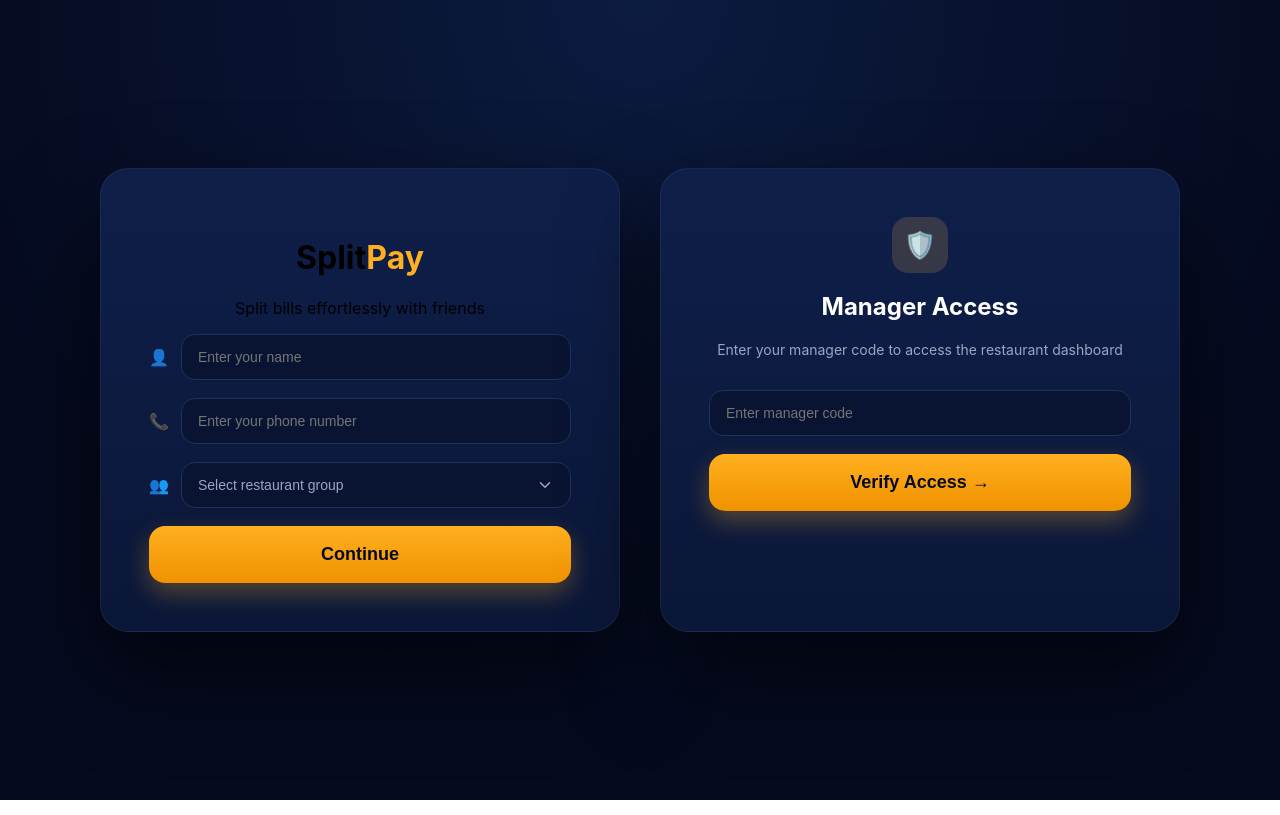
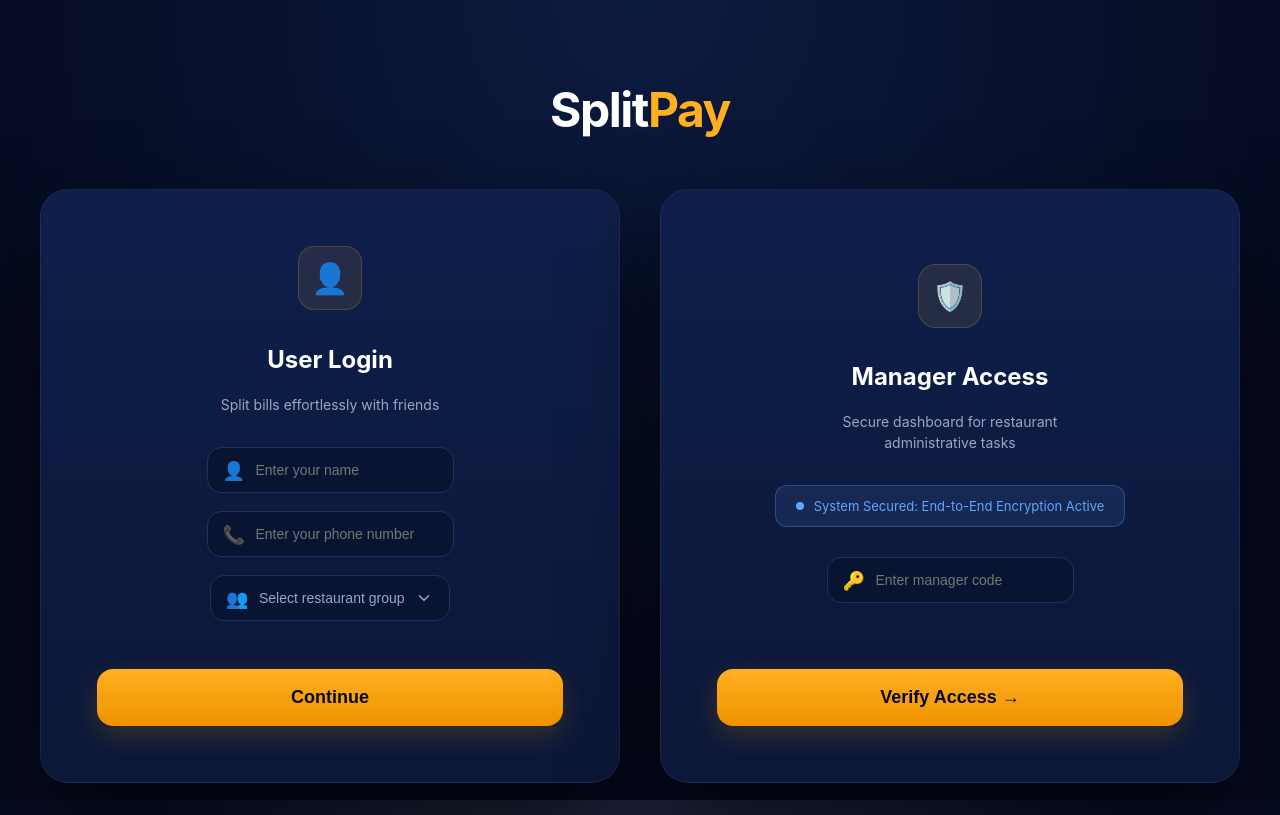
Before and after one commit to letscodeitup/frontend-2, a React (Vite) app: page / in a window 1280 px wide. Built offline with nearby package versions, Linux system fonts and the light colour scheme.

Commit message:
first commit

```diff
--- a/src/App.jsx
+++ b/src/App.jsx
@@ -9,6 +9,7 @@ import PaymentPendingPage from "./PaymentPendingPage";
 import PaymentSuccessPage from "./PaymentSuccessPage";
 import GroupStatusPage from "./GroupStatusPage";
 import RestaurantDashboard from "./RestaurantDashboard";
+import RestaurantTablesPage from "./RestaurantTablesPage";
 
 function App() {
   return (
@@ -22,6 +23,8 @@ function App() {
       <Route path="/payment-success" element={<PaymentSuccessPage />} />
       <Route path="/group-status" element={<GroupStatusPage />} />
        <Route path="/manager-dashboard" element={<RestaurantDashboard />} />
+       <Route path="/manager/tables" element={<RestaurantTablesPage />} />
+       <Route path="/manager-dashboard/:tableId" element={<RestaurantDashboard />} />
     </Routes>
   );
 }
--- a/src/LoginPage.jsx
+++ b/src/LoginPage.jsx
@@ -5,28 +5,34 @@ function LoginPage() {
 
   return (
     <div className="page">
-      <div style={{ display: "flex", gap: "40px" }}>
+      <div className="brand-header">
+        <h1 className="qr-title">Split<span style={{ color: "#ffb020" }}>Pay</span></h1>
+      </div>
 
-        {/* CUSTOMER LOGIN */}
-        <div className="card login-card">
-          <h1 className="login-title">
-            Split<span style={{ color: "#ffb020" }}>Pay</span>
-          </h1>
-          <p className="login-subtitle">
-            Split bills effortlessly with friends
-          </p>
+      <div className="login-layout">
+        {/* USER LOGIN CARD */}
+        <div className="card">
+          <div className="card-content">
+            <div className="user-icon">👤</div>
+            <h2 className="form-title">User Login</h2>
+            <p className="subtitle">Split bills effortlessly with friends</p>
 
             <div className="form-group">
+              <div className="input-wrapper">
                 <span className="icon">👤</span>
                 <input placeholder="Enter your name" />
               </div>
+            </div>
 
             <div className="form-group">
+              <div className="input-wrapper">
                 <span className="icon">📞</span>
                 <input placeholder="Enter your phone number" />
               </div>
+            </div>
 
             <div className="form-group">
+              <div className="input-wrapper">
                 <span className="icon">👥</span>
                 <select>
                   <option>Select restaurant group</option>
@@ -34,31 +40,48 @@ function LoginPage() {
                   <option>Table T-2</option>
                 </select>
               </div>
+            </div>
+          </div>
+          <button onClick={() => navigate("/scan")}>Continue</button>
+        </div>
 
-          <button onClick={() => navigate("/scan")}>
-            Continue
+        {/* MANAGER ACCESS CARD */}
+        <div className="card">
+          <div className="card-content">
+            <div className="manager-icon">🛡️</div>
+            <h2 className="form-title">Manager Access</h2>
+            <p className="subtitle">Secure dashboard for restaurant administrative tasks</p>
+
+            {/* Added Extra Content to fill space */}
+            <div className="security-badge" style={{
+              background: "rgba(96, 165, 250, 0.1)",
+              border: "1px solid rgba(96, 165, 250, 0.3)",
+              borderRadius: "12px",
+              padding: "12px 20px",
+              marginBottom: "30px",
+              display: "flex",
+              alignItems: "center",
+              gap: "10px",
+              color: "#60a5fa",
+              fontSize: "13px"
+            }}>
+              <span className="dot" style={{ width: "8px", height: "8px", background: "#60a5fa", borderRadius: "50%" }}></span>
+              System Secured: End-to-End Encryption Active
+            </div>
+
+            <div className="form-group">
+              <div className="input-wrapper">
+                <span className="icon">🔑</span>
+                <input type="password" placeholder="Enter manager code" />
+              </div>
+            </div>
+          </div>
+          <button onClick={() => navigate("/manager/tables")}>
+
+
+            Verify Access →
           </button>
         </div>
-
-        {/* MANAGER ACCESS */}
-        <div className="card">
-          <div className="qr-icon">🛡️</div>
-          <h2 style={{ color: "#fff" }}>Manager Access</h2>
-          <p className="subtitle">
-            Enter your manager code to access the restaurant dashboard
-          </p>
-
-          <div className="form-group">
-            <input placeholder="Enter manager code" />
-          </div>
-
-          <button onClick={() => navigate("/manager-dashboard")}>
-            Verify Access →
-          </button>
-
-
-        </div>
-
       </div>
     </div>
   );
--- /dev/null
+++ b/src/RestaurantTablesPage.jsx
@@ -0,0 +1,88 @@
+import { useNavigate } from "react-router-dom";
+
+function RestaurantTablesPage() {
+  const navigate = useNavigate();
+
+  const tables = [
+    { id: "T-1", status: "Active" },
+    { id: "T-2", status: "Pending" },
+    { id: "T-3", status: "Active" },
+    { id: "T-4", status: "Active" },
+  ];
+
+  return (
+    <div className="page">
+
+      {/* PAGE TITLE */}
+      <h2 style={{ color: "#fff", marginBottom: 24, textAlign: "center" }}>
+        Restaurant Tables
+      </h2>
+
+      {/* TABLE GRID */}
+      <div
+        style={{
+          display: "grid",
+          gridTemplateColumns: "repeat(4, 1fr)",
+          gap: 16,
+          marginBottom: 60, // space for exit button
+        }}
+      >
+        {tables.map((table) => (
+          <div
+            key={table.id}
+            className="card"
+            style={{
+              cursor: "pointer",
+              padding: "22px",
+              minHeight: "180px",
+              display: "flex",
+              flexDirection: "column",
+              justifyContent: "space-between",
+            }}
+            onClick={() => navigate(`/manager-dashboard/${table.id}`)}
+          >
+            <div>
+              <h3 style={{ color: "#fff", marginBottom: 6 }}>
+                {table.id}
+              </h3>
+              <p className="subtitle" style={{ fontSize: 13 }}>
+                {table.status}
+              </p>
+            </div>
+
+            <button
+              style={{
+                padding: "10px",
+                fontSize: 14,
+              }}
+            >
+              View Details →
+            </button>
+          </div>
+        ))}
+      </div>
+
+      {/* EXIT BUTTON (BOTTOM) */}
+      <div style={{ textAlign: "center", marginTop: 20 }}>
+        <button
+          onClick={() => navigate("/")}
+          style={{
+            padding: "14px 40px",
+            borderRadius: 30,
+            background: "linear-gradient(180deg, #ff4d4d, #e63b3b)",
+            color: "#fff",
+            fontWeight: 700,
+            border: "none",
+            cursor: "pointer",
+            fontSize: 15,
+          }}
+        >
+          Back to user login
+        </button>
+      </div>
+
+    </div>
+  );
+}
+
+export default RestaurantTablesPage;
--- a/src/index.css
+++ b/src/index.css
@@ -383,3 +383,203 @@ button.secondary {
     flex-direction: column;
   }
 }
+
+
+
+/* ===== LOGIN TWO BIG CARDS ===== */
+.login-layout {
+  display: flex;
+  gap: 40px;
+  align-items: stretch;
+}
+
+/* Make both boxes bigger */
+.login-layout .card {
+  width: 620px;          /* BIGGER WIDTH */
+  min-height: 540px;     /* BIGGER HEIGHT */
+  padding: 56px;         /* More breathing space */
+  display: flex;
+  flex-direction: column;
+}
+
+/* Align both buttons in same horizontal line */
+.login-layout .card button {
+  margin-top: auto;
+}
+
+
+/* ===== GLOBAL BACKGROUND ANIMATION ===== */
+body::before,
+body::after {
+  content: "";
+  position: fixed;
+  inset: -20%;
+  z-index: -1;
+  background: radial-gradient(
+    circle,
+    rgba(255, 176, 32, 0.12),
+    transparent 60%
+  );
+  animation: floatBg 22s linear infinite;
+}
+
+/* second layer for depth */
+body::after {
+  animation-duration: 30s;
+  animation-direction: reverse;
+  opacity: 0.6;
+}
+
+@keyframes floatBg {
+  0% {
+    transform: translate(-10%, -10%) rotate(0deg);
+  }
+  50% {
+    transform: translate(10%, 10%) rotate(180deg);
+  }
+  100% {
+    transform: translate(-10%, -10%) rotate(360deg);
+  }
+}
+
+
+/* --- LAYOUT FIXES --- */
+.login-layout {
+  display: flex !important;
+  gap: 40px;
+  align-items: stretch !important; /* Forces both cards to have identical height */
+  justify-content: center;
+  max-width: 1200px;
+}
+
+.card {
+  display: flex !important;
+  flex-direction: column !important;
+  justify-content: space-between !important; /* Pushes button to bottom */
+  flex: 1; /* Makes cards equal width */
+  min-height: 580px; /* Adjust based on your preference */
+}
+
+.card-content {
+  flex-grow: 1;
+  display: flex;
+  flex-direction: column;
+  /* This centers the manager content vertically to look less empty */
+  justify-content: center;
+}
+
+/* --- ICON INSIDE INPUT FIX --- */
+.input-wrapper {
+  position: relative;
+  width: 100%;
+}
+
+.input-wrapper .icon {
+  position: absolute;
+  left: 16px;
+  top: 50%;
+  transform: translateY(-50%);
+  z-index: 2;
+  font-size: 18px;
+  pointer-events: none;
+}
+
+.form-group input,
+.form-group select {
+  padding-left: 48px !important; /* Makes room for the icon */
+  width: 100%;
+}
+
+/* --- MANAGER SPECIFIC TWEAKS --- */
+.manager-icon {
+  width: 64px;
+  height: 64px;
+  margin: 0 auto 20px;
+  background: rgba(240, 179, 71, 0.1);
+  border: 1px solid rgba(240, 179, 71, 0.2);
+  border-radius: 18px;
+  display: flex;
+  align-items: center;
+  justify-content: center;
+  font-size: 28px;
+}
+
+/* Ensure subtitles match exactly */
+.subtitle {
+  color: #9aa6c4 !important;
+  margin: 12px auto 32px auto !important;
+  max-width: 300px;
+  line-height: 1.5;
+}
+
+/* Fix button glow to look more premium */
+button {
+  margin-top: 30px !important; /* Ensures space above button */
+  box-shadow: 0 10px 30px rgba(240, 146, 0, 0.2) !important;
+}
+
+button:hover {
+  box-shadow: 0 15px 40px rgba(240, 146, 0, 0.4) !important;
+}
+
+
+
+
+
+/* --- TOP HEADER ADJUSTMENTS --- */
+
+.page {
+  flex-direction: column; /* Stacks Brand Header above Login Layout */
+  justify-content: flex-start; /* Allows top padding to control height */
+  padding-top: 80px;
+}
+
+.brand-header {
+  margin-bottom: 50px; /* Space between logo and cards */
+  text-align: center;
+}
+
+/* Make the SplitPay logo larger since it's now the main header */
+.brand-header .qr-title {
+  font-size: 48px !important;
+  letter-spacing: -1.5px;
+}
+
+/* --- CARD TITLE ADJUSTMENTS --- */
+
+/* Title inside the card (User Login / Manager Access) */
+.form-title, .manager-title {
+  color: #ffffff;
+  font-size: 24px;
+  font-weight: 700;
+  margin-bottom: 8px;
+}
+
+/* Center all headings inside the card-content */
+.card-content {
+  display: flex;
+  flex-direction: column;
+  align-items: center;
+  text-align: center;
+}
+
+/* Ensure consistent spacing for the second card icon */
+.manager-icon {
+  margin-bottom: 15px !important;
+}
+
+
+
+/* --- USER ICON STYLING --- */
+.user-icon {
+  width: 64px;
+  height: 64px;
+  margin: 0 auto 15px auto; /* Centers the icon and adds bottom spacing */
+  background: rgba(240, 179, 71, 0.1); /* Subtle orange glow background */
+  border: 1px solid rgba(240, 179, 71, 0.2);
+  border-radius: 16px;
+  display: flex;
+  align-items: center;
+  justify-content: center;
+  font-size: 30px;
+}
```
Also changed, not shown: src/RestaurantDashboard.jsx (+66 -19 lines), 1 other file (tests, documents, lock files or other folders). Lines whose indentation alone changed are shown as unchanged.
